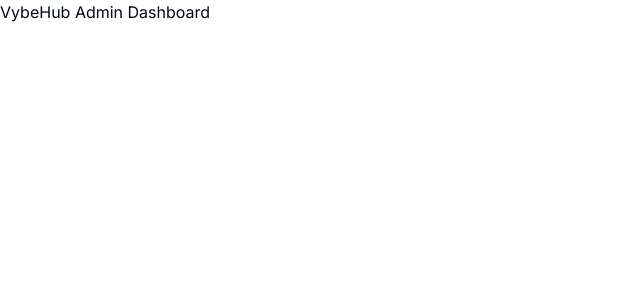
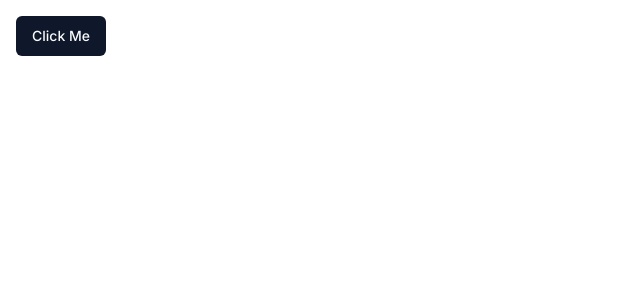
Before and after one commit to fhasnur/vybehub, a Next.js app: page / in a window 1280 px wide. Shown: the top 300 px of the page, without its empty margins (0-640 px from the left). Built offline with nearby package versions, Linux system fonts and the light colour scheme.

Commit message:
feat: add shadcn/ui and button component (#2)

```diff
--- a/app/(root)/page.tsx
+++ b/app/(root)/page.tsx
@@ -1,5 +1,9 @@
+import { Button } from "@/components/ui/button";
+
 export default function Home() {
   return (
-    <p>VybeHub Admin Dashboard</p>
+    <div className="p-4">
+      <Button>Click Me</Button>
+    </div>
   );
 }
--- /dev/null
+++ b/components/ui/button.tsx
@@ -0,0 +1,56 @@
+import * as React from "react"
+import { Slot } from "@radix-ui/react-slot"
+import { cva, type VariantProps } from "class-variance-authority"
+
+import { cn } from "@/lib/utils"
+
+const buttonVariants = cva(
+  "inline-flex items-center justify-center whitespace-nowrap rounded-md text-sm font-medium ring-offset-background transition-colors focus-visible:outline-none focus-visible:ring-2 focus-visible:ring-ring focus-visible:ring-offset-2 disabled:pointer-events-none disabled:opacity-50",
+  {
+    variants: {
+      variant: {
+        default: "bg-primary text-primary-foreground hover:bg-primary/90",
+        destructive:
+          "bg-destructive text-destructive-foreground hover:bg-destructive/90",
+        outline:
+          "border border-input bg-background hover:bg-accent hover:text-accent-foreground",
+        secondary:
+          "bg-secondary text-secondary-foreground hover:bg-secondary/80",
+        ghost: "hover:bg-accent hover:text-accent-foreground",
+        link: "text-primary underline-offset-4 hover:underline",
+      },
+      size: {
+        default: "h-10 px-4 py-2",
+        sm: "h-9 rounded-md px-3",
+        lg: "h-11 rounded-md px-8",
+        icon: "h-10 w-10",
+      },
+    },
+    defaultVariants: {
+      variant: "default",
+      size: "default",
+    },
+  }
+)
+
+export interface ButtonProps
+  extends React.ButtonHTMLAttributes<HTMLButtonElement>,
+    VariantProps<typeof buttonVariants> {
+  asChild?: boolean
+}
+
+const Button = React.forwardRef<HTMLButtonElement, ButtonProps>(
+  ({ className, variant, size, asChild = false, ...props }, ref) => {
+    const Comp = asChild ? Slot : "button"
+    return (
+      <Comp
+        className={cn(buttonVariants({ variant, size, className }))}
+        ref={ref}
+        {...props}
+      />
+    )
+  }
+)
+Button.displayName = "Button"
+
+export { Button, buttonVariants }
--- a/package.json
+++ b/package.json
@@ -9,6 +9,7 @@
     "lint": "next lint"
   },
   "dependencies": {
+    "@radix-ui/react-slot": "^1.1.0",
     "class-variance-authority": "^0.7.0",
     "clsx": "^2.1.1",
     "lucide-react": "^0.451.0",
```
Also changed, not shown: 1 other file (tests, documents, lock files or other folders).
